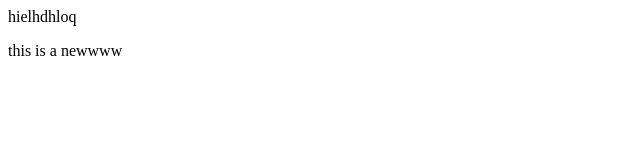
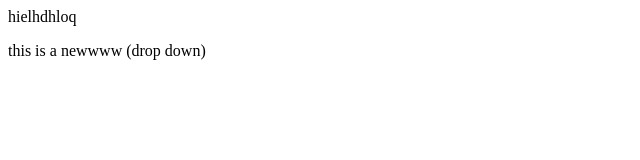
Before and after one commit to dharakoriya/localrapo, a plain HTML site: page index.html in a window 1280 px wide. Shown: the full height of the page, 0-640 px from the left. Drawn offline with Linux system fonts and the light colour scheme.

Commit message:
add dropdowm

```diff
--- a/index.html
+++ b/index.html
@@ -1,2 +1,2 @@
 <p>hielhdhloq</p>
-<p>this is a newwww</p>
+<p>this is a newwww (drop down) </p>
```
